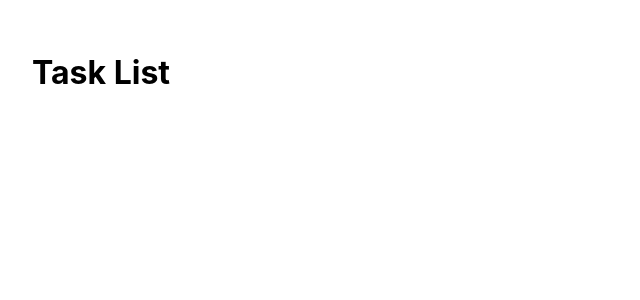
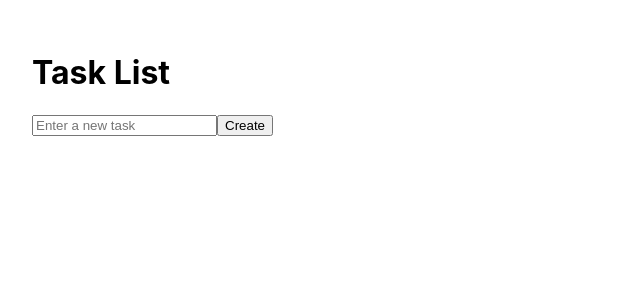
Before and after one commit to jambalong/react-todo-app, a React (Vite) app: page / in a window 1280 px wide. Shown: the top 300 px of the page, without its empty margins (0-640 px from the left). Built offline with nearby package versions, Linux system fonts and the light colour scheme.

Commit message:
Add TaskInput component

```diff
--- a/src/pages/TaskPage/TaskPage.jsx
+++ b/src/pages/TaskPage/TaskPage.jsx
@@ -1,5 +1,6 @@
 import { useState } from 'react';
 import './TaskPage.css';
+import { TaskInput } from './components/TaskInput'
 
 function TaskPage() {
     // TODO: Render task page components
@@ -17,6 +18,7 @@ function TaskPage() {
     return (
         <div>
           <h1 className="header">Task List</h1>
+          <TaskInput onAddTask={handleAddTask} />
         </div>
     );
 }
--- /dev/null
+++ b/src/pages/TaskPage/components/TaskInput.jsx
@@ -0,0 +1,31 @@
+import { useState } from 'react';
+import { Input } from "components/Input";
+import { Button } from "components/Button";
+
+function TaskInput({ onAddTask }) {
+  const [taskName, setTaskName] = useState('');
+
+  const handleInputChange = (event) => {
+    setTaskName(event.target.value);
+  };
+
+  const handleCreateTask = () => {
+    if (taskName.trim()) {
+      onAddTask(taskName);
+      setTaskName('');
+    }
+  };
+
+  return (
+    <div>
+      <Input
+        value={taskName}
+        onChange={handleInputChange}
+        placeholder="Enter a new task"
+      />
+      <Button onClick={handleCreateTask}>Create</Button>
+    </div>
+  );
+}
+
+export { TaskInput };
```
